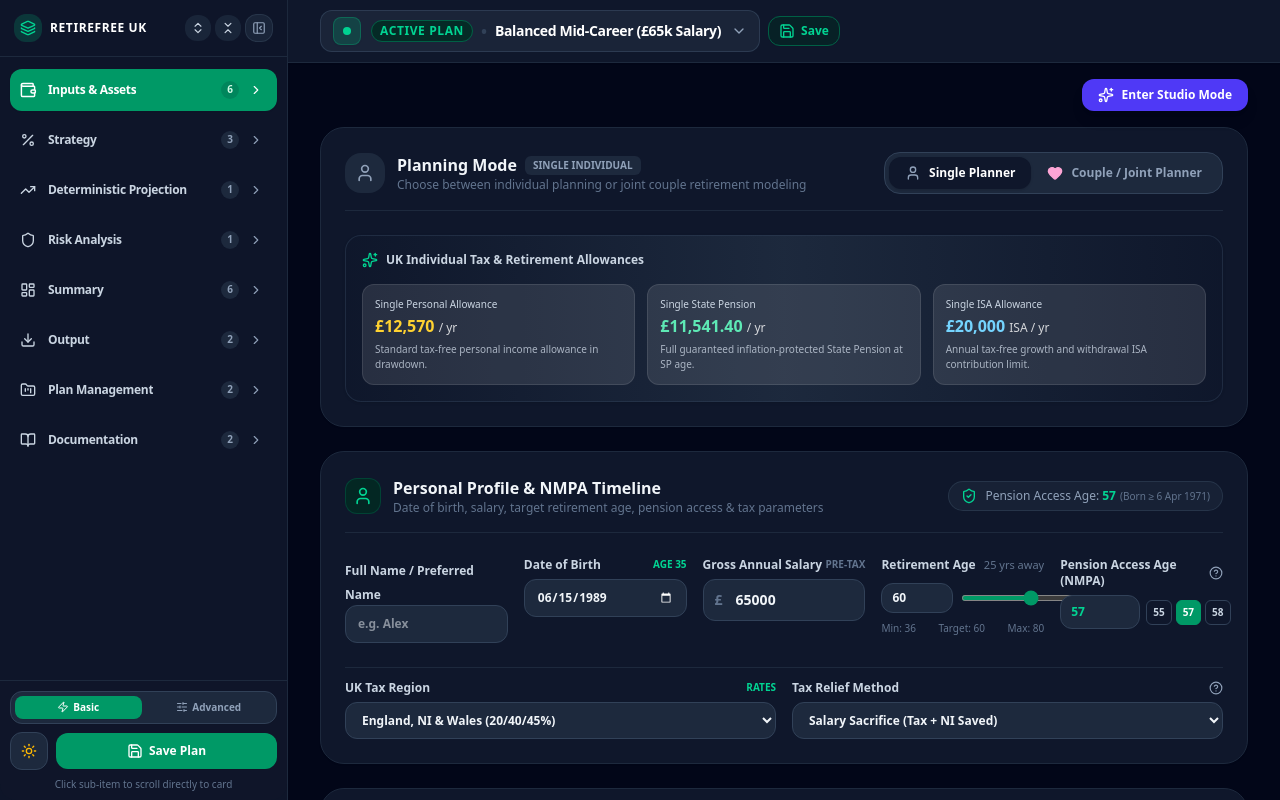
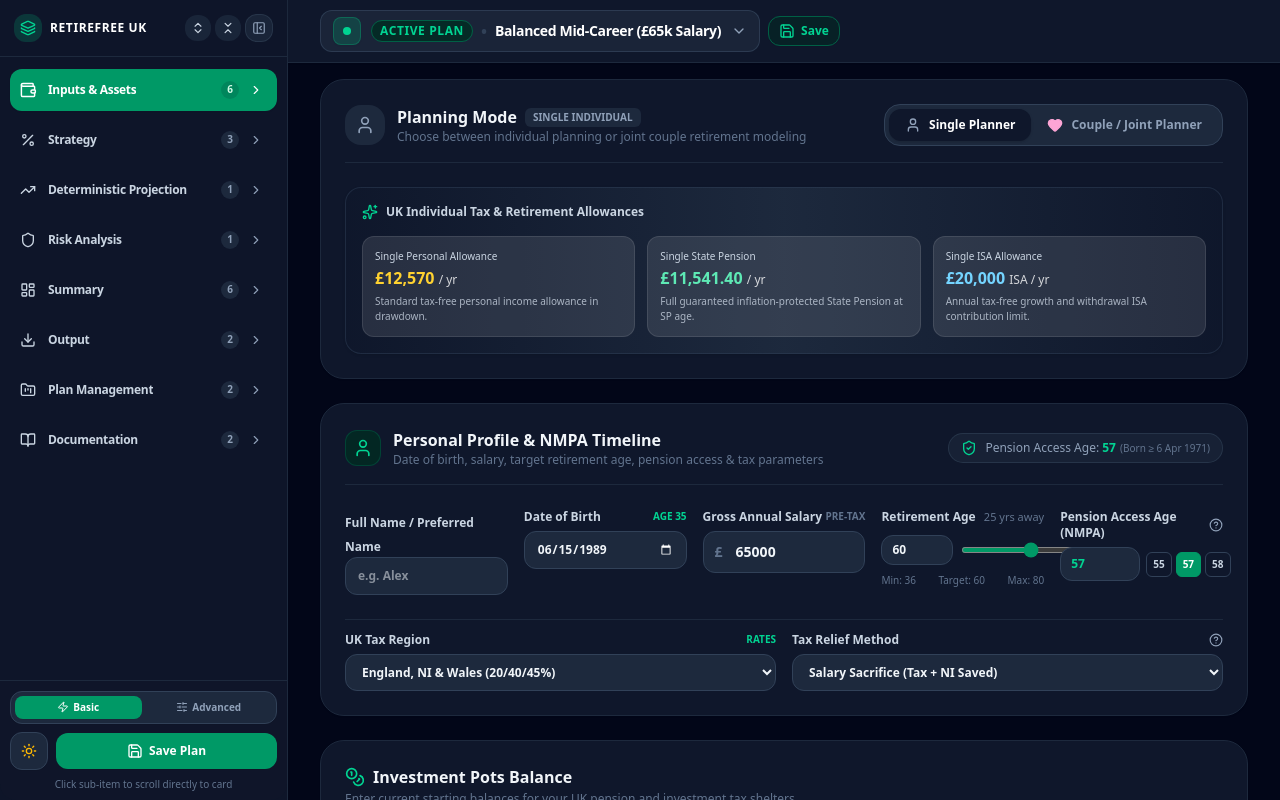
Before and after one commit to two4193c/RetireFreeUKv4, a React (Vite) app: page / in a window 1280 px wide. Shown: the top 800 px of the page. Built offline with nearby package versions, Linux system fonts and the light colour scheme.

Commit message:
Move Studio Mode button to the bottom sidebar mode toggle array

```diff
--- a/src/App.tsx
+++ b/src/App.tsx
@@ -732,6 +732,8 @@ function App() {
 
       {/* Left Collapsible Navigation Sidebar (Flush against left edge) */}
       <SidebarNav
+        studioMode={studioMode}
+        onToggleStudioMode={() => setStudioMode(!studioMode)}
         activeTab={activeTab}
         onSelectTab={(tab) => {
           setActiveTab(tab);
@@ -850,12 +852,7 @@ function App() {
 
       {/* Main Container */}
       <main className={`flex-1 max-w-[1600px] w-full mx-auto px-4 sm:px-6 lg:px-8 py-4 ${studioMode ? '' : 'space-y-6'}`}>
-        <div className="flex justify-end mb-4">
-           <button onClick={() => setStudioMode(!studioMode)} className="px-4 py-2 bg-indigo-600 hover:bg-indigo-700 text-white text-xs font-bold rounded-xl shadow-lg transition-colors flex items-center gap-2">
-             <Sparkles className="w-4 h-4" />
-             {studioMode ? 'Exit Studio Mode' : 'Enter Studio Mode'}
-           </button>
-        </div>
+
 
         {/* Main Dashboard Content Area */}
 
--- a/src/components/SidebarNav.tsx
+++ b/src/components/SidebarNav.tsx
@@ -322,6 +322,8 @@ interface SidebarNavProps {
   // Theme control props
   theme: 'light' | 'dark';
   onToggleTheme: () => void;
+  studioMode?: boolean;
+  onToggleStudioMode?: () => void;
   // Plan & file management props
   scenarios: PlannerScenario[];
   activeScenarioId: string;
```
